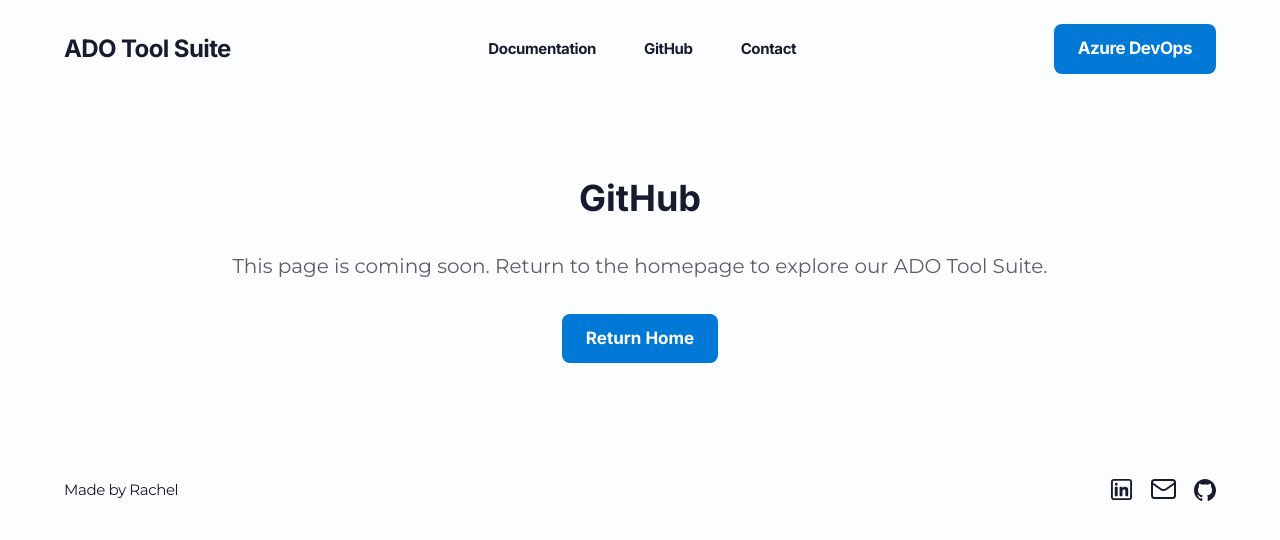
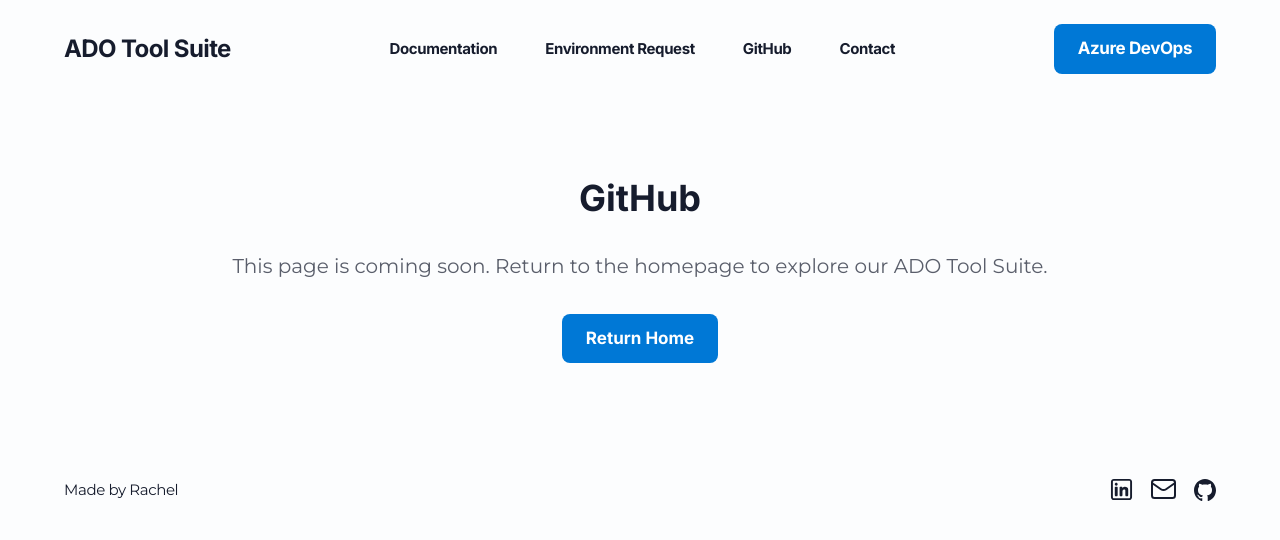
Before and after one commit to r-chel-i/ado-query-creator, a React (Vite) app: page /github in a window 1280 px wide. Shown: the top 540 px of the page. Built offline with nearby package versions, Linux system fonts and the light colour scheme.

Commit message:
Add Environment Request page to header

```diff
--- a/client/App.tsx
+++ b/client/App.tsx
@@ -8,6 +8,7 @@ import { QueryClient, QueryClientProvider } from "@tanstack/react-query";
 import { BrowserRouter, Routes, Route } from "react-router-dom";
 import Index from "./pages/Index";
 import Documentation from "./pages/Documentation";
+import EnvironmentRequest from "./pages/EnvironmentRequest"
 import GitHub from "./pages/GitHub";
 import Contact from "./pages/Contact";
 import NotFound from "./pages/NotFound";
@@ -23,6 +24,7 @@ const App = () => (
         <Routes>
           <Route path="/" element={<Index />} />
           <Route path="/documentation" element={<Documentation />} />
+          <Route path="/environment-request" element={<EnvironmentRequest />} />
           <Route path="/github" element={<GitHub />} />
           <Route path="/contact" element={<Contact />} />
           {/* ADD ALL CUSTOM ROUTES ABOVE THE CATCH-ALL "*" ROUTE */}
--- a/client/components/Header.tsx
+++ b/client/components/Header.tsx
@@ -20,6 +20,12 @@ export function Header() {
             className="text-ado-text font-inter text-15 font-bold leading-7 tracking-tight hover:text-ado-primary transition-colors"
           >
             Documentation
+          </Link>
+          <Link
+            to="/environment-request"
+            className="text-ado-text font-inter text-15 font-bold leading-7 tracking-tight hover:text-ado-primary transition-colors"
+          >
+            Environment Request
           </Link>
           <a
             href="https://github.com/r-chel-i/ado-query-creator"
```
